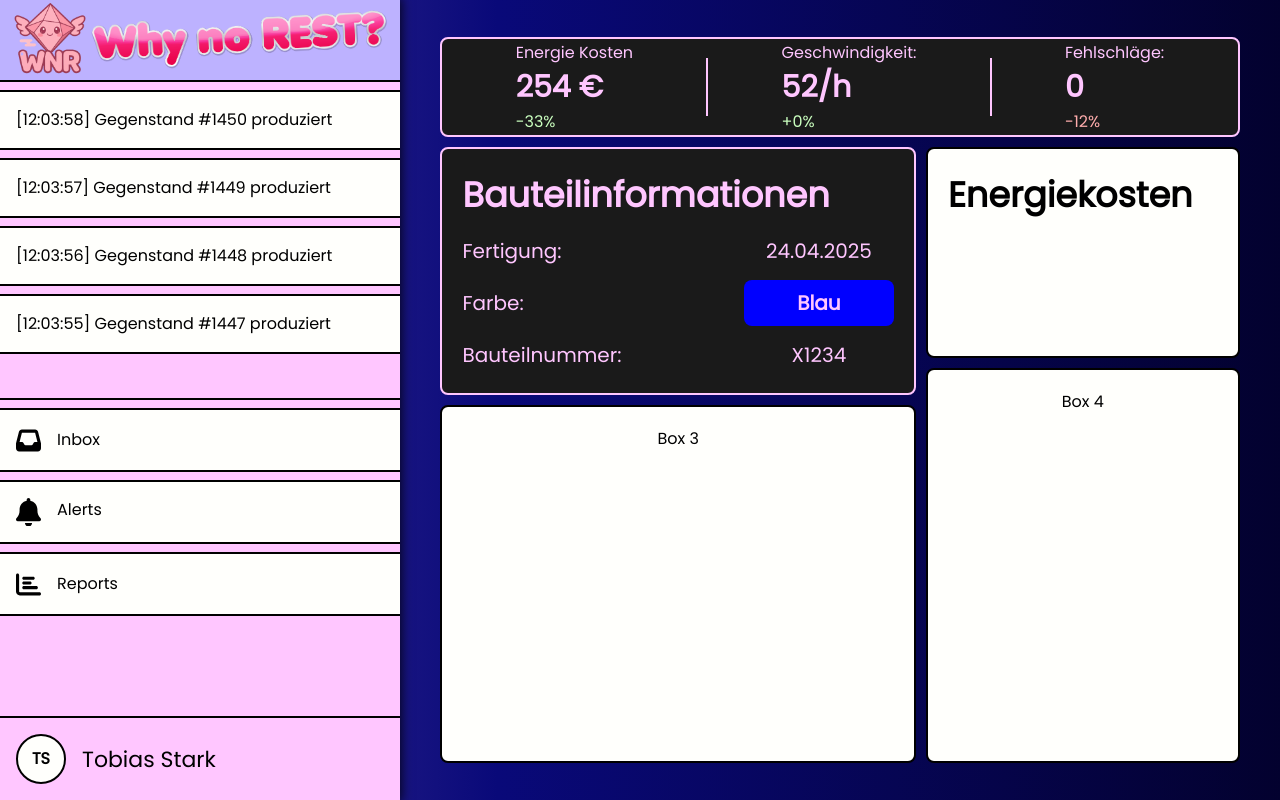
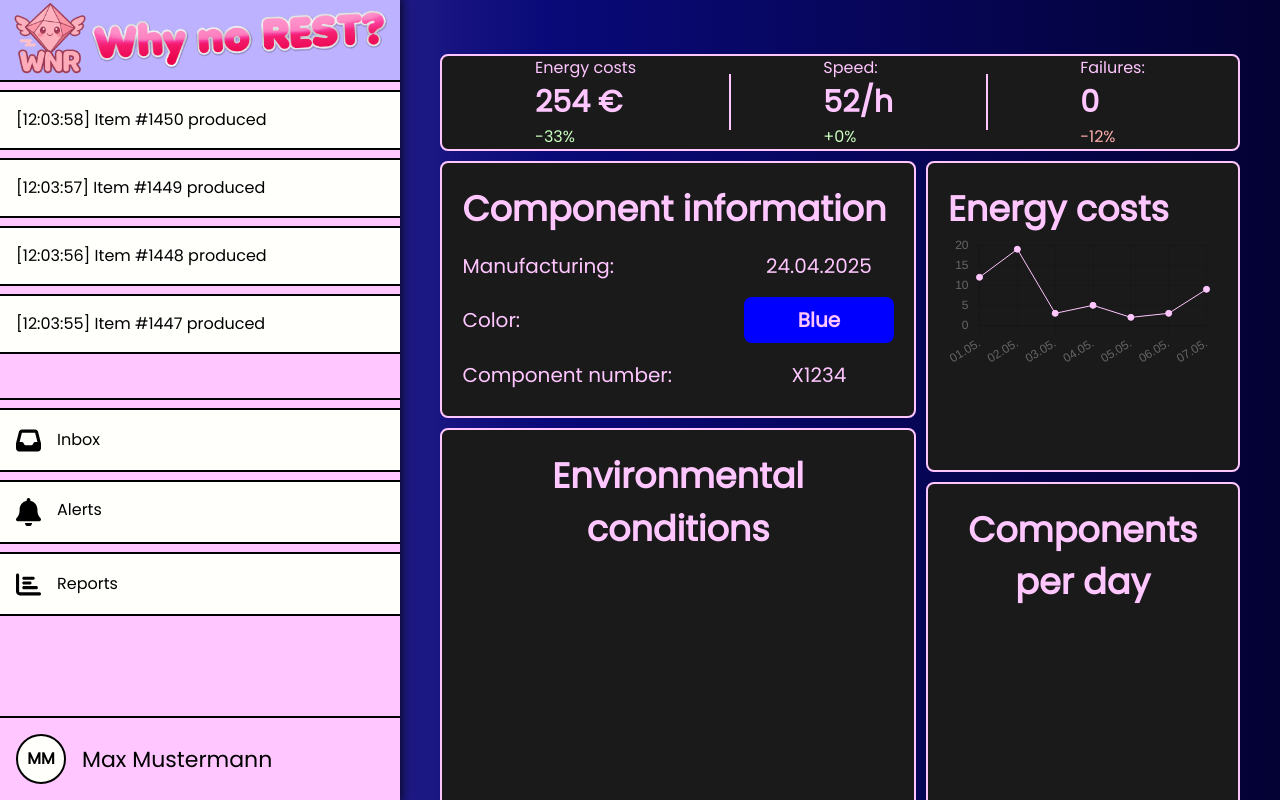
Before and after one commit to EinsPhoenix/WNR, a SvelteKit app in the folder WNR-Frontend/: page / in a window 1280 px wide. Shown: the top 800 px of the page. Built offline with nearby package versions, Linux system fonts and the light colour scheme.

Commit message:
add minor design improvements | add energy costs chart

```diff
--- a/WNR-Frontend/package.json
+++ b/WNR-Frontend/package.json
@@ -21,5 +21,8 @@
 		"tailwindcss": "^4.0.0",
 		"typescript": "^5.0.0",
 		"vite": "^6.2.5"
+	},
+	"dependencies": {
+		"chart.js": "^4.4.9"
 	}
 }
--- a/WNR-Frontend/src/lib/Loader.svelte
+++ b/WNR-Frontend/src/lib/Loader.svelte
@@ -7,7 +7,7 @@
 <style>
     .loader-wrapper {
         height: 100vh;
-        background-color: var(--background-color);
+        background-color: rgb(26, 26, 26);
     }
 
     .loader-image {
--- a/WNR-Frontend/src/lib/Navbar.svelte
+++ b/WNR-Frontend/src/lib/Navbar.svelte
@@ -33,16 +33,16 @@
       </div>
       <div class="group2">
         <div class="item item1">
-          [12:03:58] Gegenstand #1450 produziert
+          [12:03:58] Item #1450 produced
         </div>
         <div class="item item2">
-          [12:03:57] Gegenstand #1449 produziert
+          [12:03:57] Item #1449 produced
         </div>
         <div class="item item3">
-          [12:03:56] Gegenstand #1448 produziert
+          [12:03:56] Item #1448 produced
         </div>
         <div class="item item4">
-          [12:03:55] Gegenstand #1447 produziert
+          [12:03:55] Item #1447 produced
         </div>
       </div>
       <div class="group3">
@@ -68,10 +68,10 @@
       <div class="group4">
         <div class="user">
           <div class="user-icon">
-            TS
+            MM
           </div>
           <div class="user-name">
-            Tobias Stark
+            Max Mustermann
           </div>
         </div>
       </div>
@@ -90,6 +90,10 @@
       margin-top: 0.5rem;
       border-top: solid 2px;
       border-bottom: solid 2px;
+    }
+
+    .item:hover {
+      background-color: rgb(194, 194, 194);
     }
 
     .wnrlogo {
@@ -158,6 +162,10 @@
       border-bottom: solid 2px;
       margin-top: 0.5rem;
       background-color: var(--pastel-white-color);
+    }
+
+    .nav-item:hover {
+      background-color: rgb(194, 194, 194);
     }
 
     .content {
--- a/WNR-Frontend/src/routes/+page.svelte
+++ b/WNR-Frontend/src/routes/+page.svelte
@@ -1,9 +1,65 @@
+<script lang="ts">
+    import { onMount } from "svelte";
+    import Chart from 'chart.js/auto';
+    import type { ChartData, ChartOptions } from 'chart.js';
+
+
+    let chart: Chart<'line'>;
+    let energycost: HTMLCanvasElement;
+
+    const data: ChartData<'line'> = {
+        labels: ['01.05.', '02.05.', '03.05.', '04.05.', '05.05.', '06.05.', '07.05.'],
+        datasets: [
+        {
+            data: [12, 19, 3, 5, 2, 3, 9],
+            backgroundColor: [
+            'rgba(255, 198, 255, 1)',
+            'rgba(255, 198, 255, 1)',
+            'rgba(255, 198, 255, 1)',
+            'rgba(255, 198, 255, 1)',
+            'rgba(255, 198, 255, 1)',
+            'rgba(255, 198, 255, 1)',
+            'rgba(255, 198, 255, 1)',
+            ],
+            borderColor: [
+            'rgba(255, 198, 255, 1)',
+            'rgba(255, 198, 255, 1)',
+            'rgba(255, 198, 255, 1)',
+            'rgba(255, 198, 255, 1)',
+            'rgba(255, 198, 255, 1)',
+            'rgba(255, 198, 255, 1)',
+            'rgba(255, 198, 255, 1)',
+            ],
+            borderWidth: 1
+        }
+        ]
+    };
+
+    const options: ChartOptions<'line'> = {
+        responsive: true,
+        plugins: {
+            legend: {
+                display: false
+            }
+        }
+    };
+
+    onMount(() => {
+        chart = new Chart(energycost, {
+        type: 'line',
+        data,
+        options
+        });
+        return () => chart.destroy();
+    });
+</script>
+
 <div class="wrapper">
     <div class="box box1">
 
         <div class="information-wrapper">
             <div class="energy-cost">
-                Energie Kosten
+                Energy costs
                 <div class="cost-number">
                     254 €
                 </div>
@@ -15,7 +71,7 @@
             <div class="border"></div>
 
             <div class="speed">
-                Geschwindigkeit:
+                Speed:
                 <div class="speed-number">
                     52/h
                 </div>
@@ -27,7 +83,7 @@
             <div class="border"></div>
 
             <div class="fail">
-                Fehlschläge:
+                Failures:
                 <div class="fail-number">
                     0
                 </div>
@@ -40,26 +96,26 @@
 
     <div class="box box2">
         <div class="box-title">
-            Bauteilinformationen
+            Component information
         </div>
 
         <div class="box2-wrapper">
             <div class="build">
-                Fertigung:
+                Manufacturing:
                 <div class="build-number">
                     24.04.2025
                 </div>
             </div>
 
             <div class="color">
-                Farbe:
+                Color:
                 <div class="color-number">
-                    Blau
+                    Blue
                 </div>
             </div>
 
             <div class="index">
-                Bauteilnummer:
+                Component number:
                 <div class="index-number">
                     X1234
                 </div>
@@ -68,17 +124,23 @@
     </div>
 
     <div class="box box3">
-        Box 3
+        <div class="box-title">
+            Environmental conditions
+        </div>
     </div>
 
     <div class="box box4">
-        Box 4
+        <div class="box-title">
+            Components per day
+        </div>
     </div>
 
     <div class="box box5">
         <div class="box-title">
-            Energiekosten
+            Energy costs
         </div>
+
+        <canvas bind:this={energycost}></canvas>
     </div>
 </div>
 
@@ -211,10 +273,15 @@
         text-align: center;
         background-color: var(--pastel-white-color);
         border-radius: 8px;
+        transition: transform 0.3s ease-in-out;
+    }
+
+    .box:hover {
+        transform: scale(1.02);
     }
 
     .box1 {
-        grid-row: 2 / span 3;
+        grid-row: 2 / span 2;
         grid-column: 2 / span 20;
 
         padding: 0;
@@ -223,7 +290,7 @@
     }
 
     .box2 {
-        grid-row: 5 / span 7;
+        grid-row: 4 / span 5;
         grid-column: 2 / span 12;
 
         background-color: rgb(26, 26, 26);
@@ -231,18 +298,27 @@
     }
 
     .box3 {
-        grid-row: 12 / span 10;
+        grid-row: 9 / span 8;
         grid-column: 2 / span 12;
+
+        background-color: rgb(26, 26, 26);
+        color: var(--pastel-pink-color);
     }
 
     .box4 {
-        grid-row: 11 / span 11;
+        grid-row: 10 / span 7;
         grid-column: 14 / span 8;
+
+        background-color: rgb(26, 26, 26);
+        color: var(--pastel-pink-color);
     }
 
     .box5 {
-        grid-row: 5 / span 6;
+        grid-row: 4 / span 6;
         grid-column: 14 / span 8;
+
+        background-color: rgb(26, 26, 26);
+        color: var(--pastel-pink-color);
     }
 
 
```
Also changed, not shown: 1 other file (tests, documents, lock files or other folders).
